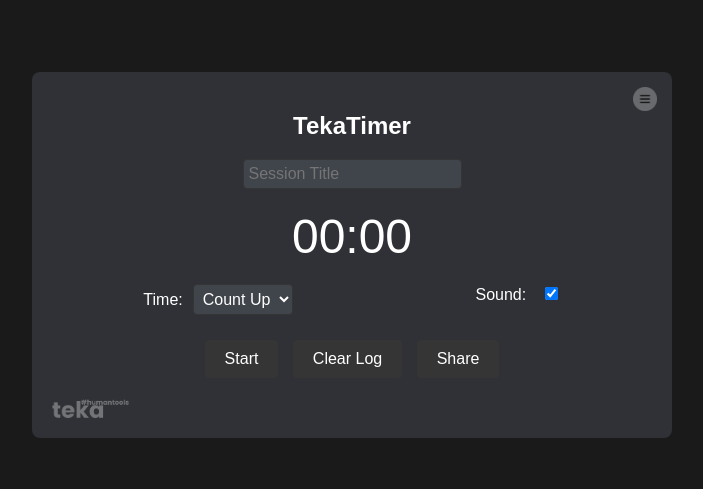
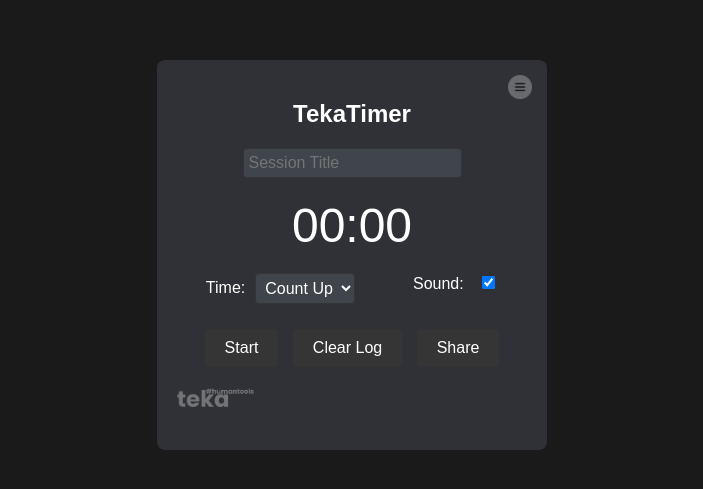
Before and after one commit to TYBK/tekatimer, a plain HTML site: page index.html in a window 1280 px wide. Shown: the part 135-624 px from the top of the page, without its empty margins (288-991 px from the left). Drawn offline with Linux system fonts and the light colour scheme.

Commit message:
Add files via upload

```diff
--- a/index.html
+++ b/index.html
@@ -25,7 +25,8 @@
             text-align: center;
             margin-bottom: 20px;
             width: 80%;
-            max-width: 600px;
+            width: 350px;
+            height: 350px;
         }
         .pomodoro h2 {
             color: #ffffff;
```
